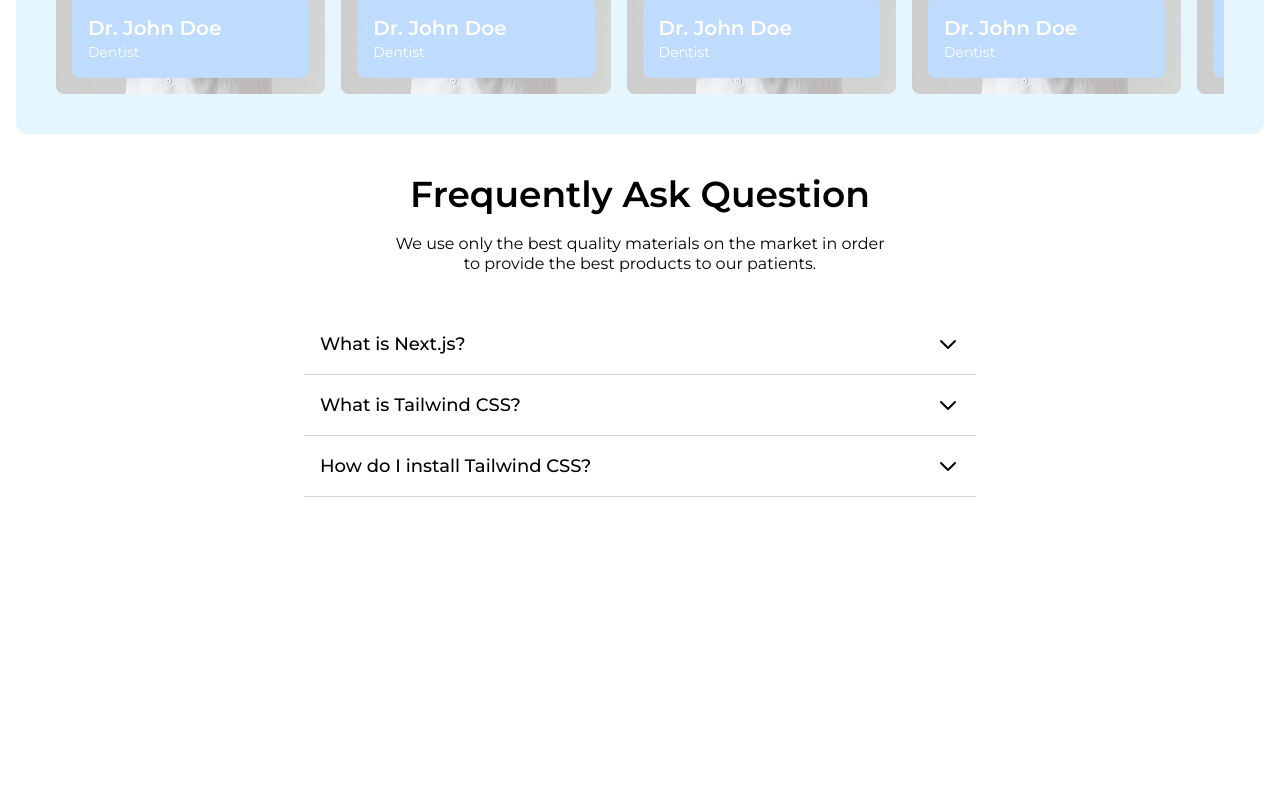
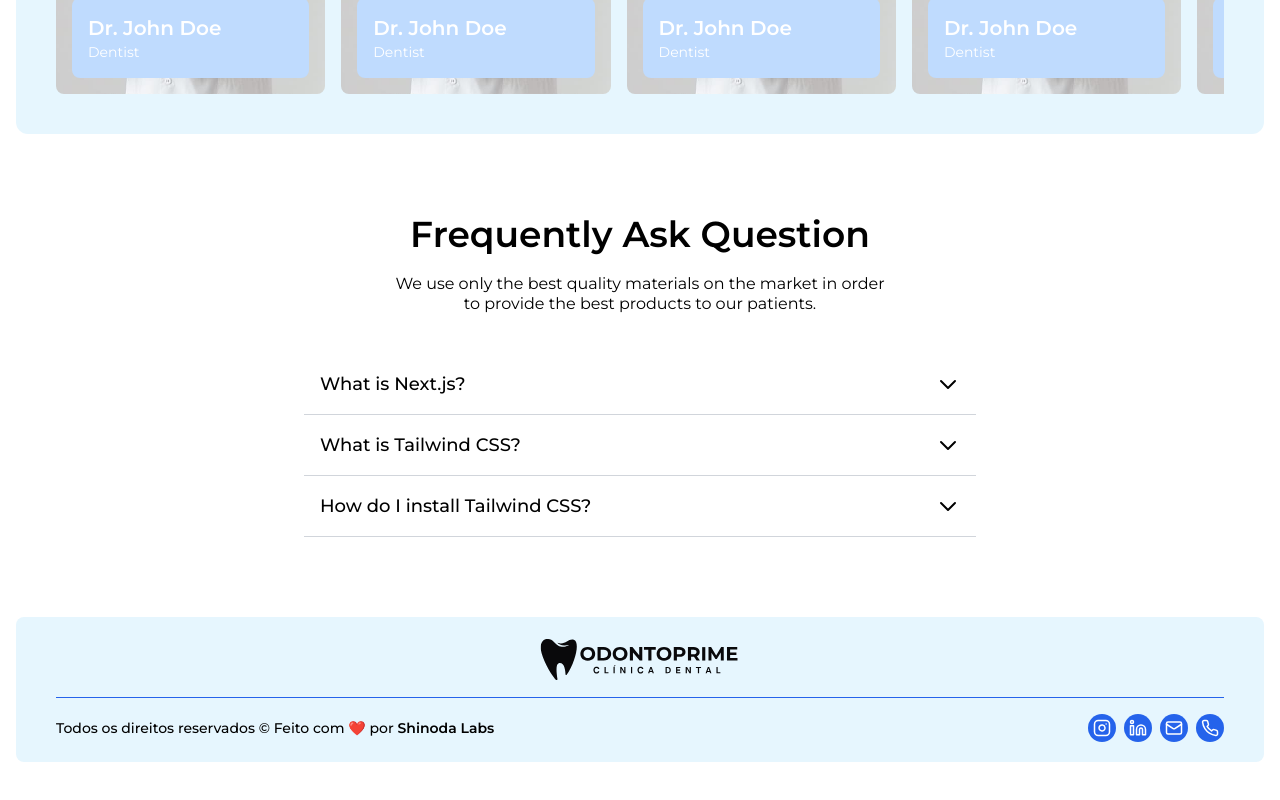
Before and after one commit to rodrigordgfs/odonto-prime, a Next.js app: page / in a window 1280 px wide. Shown: the part 2117-2917 px from the top of the page. Before the commit the page ends 2654 px from the top, so only its background shows below. Built offline with nearby package versions, Linux system fonts and the light colour scheme.

Commit message:
feat(app): criado o footer

```diff
--- a/src/app/page.tsx
+++ b/src/app/page.tsx
@@ -4,6 +4,7 @@ import Services from "@/components/Home/Services";
 import CallPacient from "@/components/Home/CallPacient";
 import Specialists from "@/components/Home/Specialists";
 import Questions from "@/components/Home/Questions";
+import Footer from "@/components/shared/Footer";
 
 export default function Home() {
   return (
@@ -14,6 +15,7 @@ export default function Home() {
       <CallPacient />
       <Specialists />
       <Questions />
+      <Footer />
     </main>
   );
 }
--- a/src/components/Home/Questions/index.tsx
+++ b/src/components/Home/Questions/index.tsx
@@ -20,7 +20,7 @@ const questions = [
 
 export default function Questions() {
   return (
-    <div className="my-10 flex flex-col items-center">
+    <div className="my-20 flex flex-col items-center">
       <h2 className="font-semibold text-4xl text-center">
         Frequently Ask Question
       </h2>
--- /dev/null
+++ b/src/components/shared/Footer/index.tsx
@@ -0,0 +1,51 @@
+import { Instagram, Linkedin, Mail, Phone } from "lucide-react";
+import Image from "next/image";
+
+export default function Footer() {
+  return (
+    <div className="flex flex-col items-center py-5 px-10 bg-[#E6F6FE] rounded-lg mb-10">
+      <Image
+        priority
+        src="/logo.svg"
+        alt="Odonto Prime"
+        width={200}
+        height={113}
+      />
+      <div className="w-full h-[1px] my-4 bg-blue-600" />
+      <div className="flex flex-col-reverse md:flex-row items-center justify-between w-full gap-5">
+        <p className="text-sm font-medium text-center">
+          Todos os direitos reservados © Feito com ❤️ por{" "}
+          <a
+            className="font-semibold hover:text-blue-600 transition-all"
+            target="_blank"
+            href="https://shinodalabs.com.br"
+          >
+            Shinoda Labs
+          </a>
+        </p>
+        <ul className="flex flex-row items-center gap-2">
+          <li className="rounded-full bg-blue-600 h-7 w-7 flex items-center justify-center hover:bg-blue-400 transition-all">
+            <a target="_blank" href="https://www.instagram.com/shinodalabs">
+              <Instagram size={18} color="#fff" />
+            </a>
+          </li>
+          <li className="rounded-full bg-blue-600 h-7 w-7 flex items-center justify-center hover:bg-blue-400 transition-all">
+            <a target="_blank" href="https://www.linkedin.com/in/shinoda-labs/">
+              <Linkedin size={18} color="#fff" />
+            </a>
+          </li>
+          <li className="rounded-full bg-blue-600 h-7 w-7 flex items-center justify-center hover:bg-blue-400 transition-all">
+            <a target="_blank" href="mailto:shinodalabs@gmail.com">
+              <Mail size={18} color="#fff" />
+            </a>
+          </li>
+          <li className="rounded-full bg-blue-600 h-7 w-7 flex items-center justify-center hover:bg-blue-400 transition-all">
+            <a target="_blank" href="https://wa.me/5551996236798">
+              <Phone size={18} color="#fff" />
+            </a>
+          </li>
+        </ul>
+      </div>
+    </div>
+  );
+}
```
